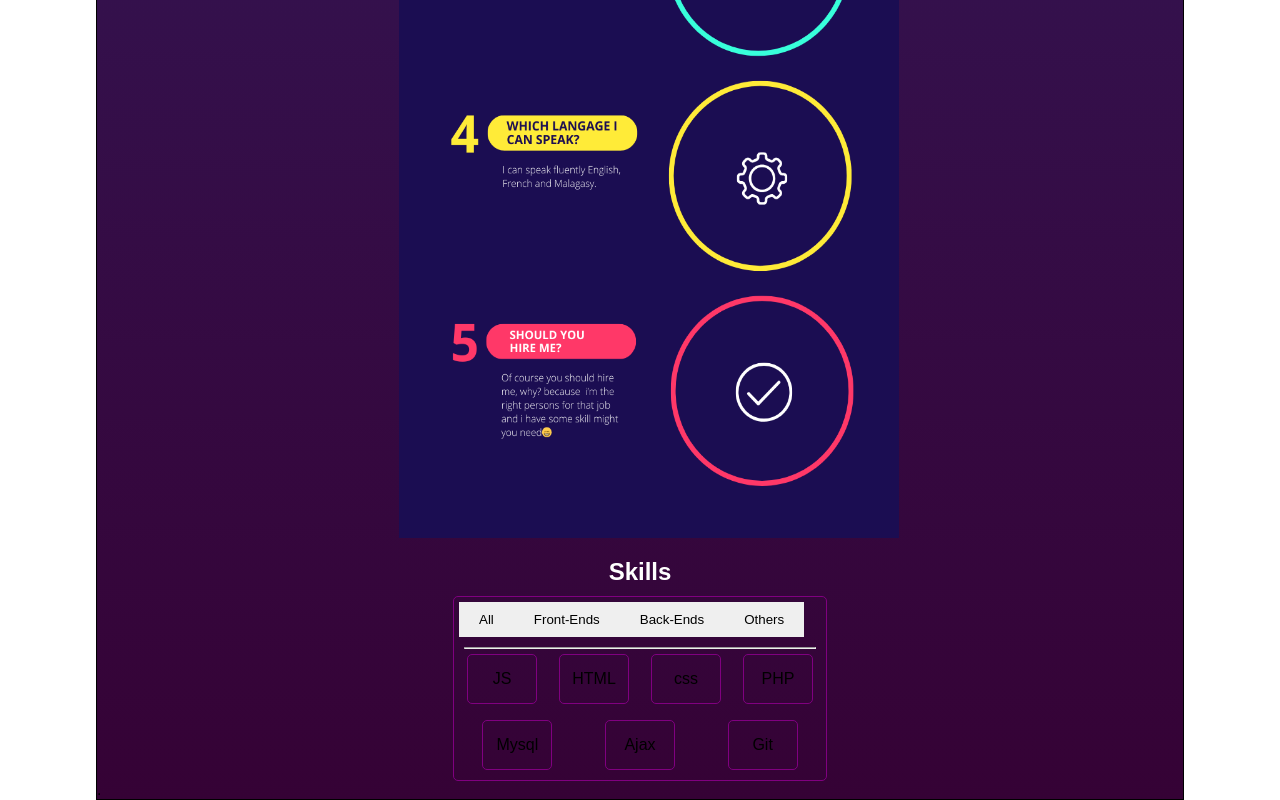
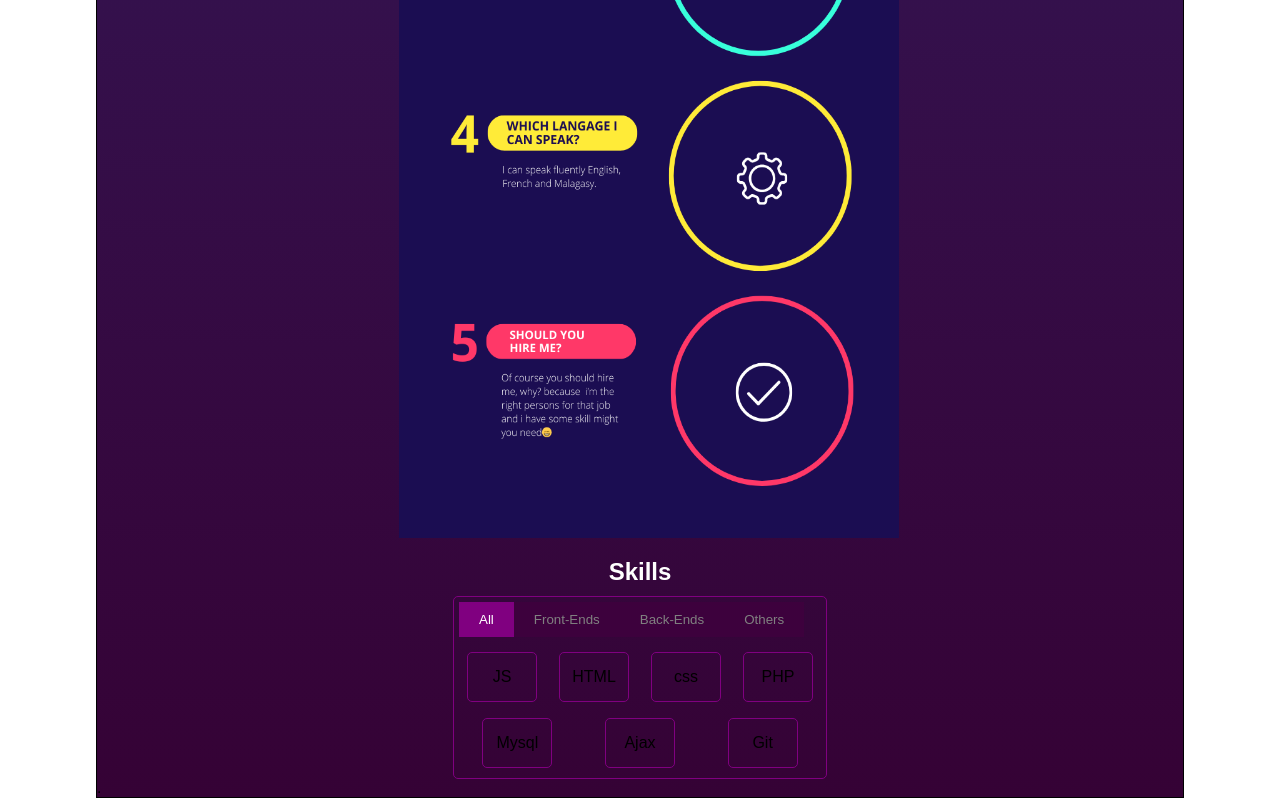
Before and after one commit to branGitfox/React-portfolio, a React (Vite) app: page / in a window 1280 px wide. Shown: the part 1875-2675 px from the top of the page. Built offline with nearby package versions, Linux system fonts and the light colour scheme.

Commit message:
suppression du balise hr

```diff
--- a/src/App.jsx
+++ b/src/App.jsx
@@ -1,4 +1,4 @@
-import React from 'react'
+import React, { useEffect, useState } from 'react'
 import Header from './Components/Header/Header'
 import Type from './Components/Type/Type'
 import Body from './Components/Body/Body'
@@ -16,7 +16,31 @@ const TECHNOS = [
   {'name':'Git', 'type':'others'},
 ]
 function App() {
+  const [filtre, setFiltre] = useState('All')
+  const handle = (e) => {
+    setFiltre(e.target.textContent)
+  }
 
+  const technos = TECHNOS.filter(filt => {
+      // if(filtre === 'All'){
+      //   return true
+      // }
+
+      if(filtre === 'Front-Ends' && filt.type!=='front'){
+        return false
+      }
+
+      if(filtre === 'Back-Ends' && filt.type!=='back'){
+        return false
+      }
+
+      if(filtre === 'Others' && filt.type!=='others'){
+        return false
+      }
+
+      return true
+
+  })
   return <>
     <div className="container">
         <Header />
@@ -25,7 +49,7 @@ function App() {
         <Download />
         <Social />
         <About />
-        <Skills technos={TECHNOS}/>
+        <Skills technos={technos} handleFiltre={handle} filtre={filtre}/>
     </div>
   </>
 }
--- /dev/null
+++ b/src/Components/Skills/Skills.css
@@ -0,0 +1,12 @@
+.active{
+    background-color: purple;
+    color: white;
+    transition:all 1s;
+}
+
+.noneActive{
+    background-color: rgb(61, 1, 61);
+    color: grey;
+    transition:all 1s;
+
+}
--- a/src/Components/Skills/Skills.jsx
+++ b/src/Components/Skills/Skills.jsx
@@ -1,4 +1,7 @@
 import React from 'react';
+import './Skills.css'
+import { TbBrandJavascript } from "react-icons/tb";
+
 const style = {
 
     div:{
@@ -53,20 +56,22 @@ const style = {
 
 
 }
-function Skills({active, handleFiltre, technos}){
+function Skills({technos ,handleFiltre , filtre}){
+
+
     return <div style={style.div} className="skills-container">
         <h2 style={style.h2}>Skills</h2>
         <div style={style.filtresContainer} className="filtres-container">
-            <button style={style.btns}>All</button>
-            <button style={style.btns}>Front-Ends</button>
-            <button style={style.btns}>Back-Ends</button>
-            <button style={style.btns}>Others</button>
+            <button className={filtre==='All'?'active':'noneActive'} onClick={(e)=>handleFiltre(e)} style={style.btns}>All</button>
+            <button className={filtre==='Front-Ends'?'active':'noneActive'} onClick={(e)=>handleFiltre(e)} style={style.btns}>Front-Ends</button>
+            <button className={filtre==='Back-Ends'?'active':'noneActive'} onClick={(e)=>handleFiltre(e)} style={style.btns}>Back-Ends</button>
+            <button className={filtre==='Others'?'active':'noneActive'} onClick={(e)=>handleFiltre(e)} style={style.btns}>Others</button>
             <div style={style.tecnoContainer} className="technos-container">
-            <hr />
+            {/* <hr /> */}
                 <div style={style.divTech}>
                     {
                         technos.map(t => (
-                            <div key={t.name} style={style.techs} className="techs">{t.name}</div>
+                            <div key={t.name} style={style.techs}  className="techs">{t.name}</div>
                         ))
                     }
 
```
